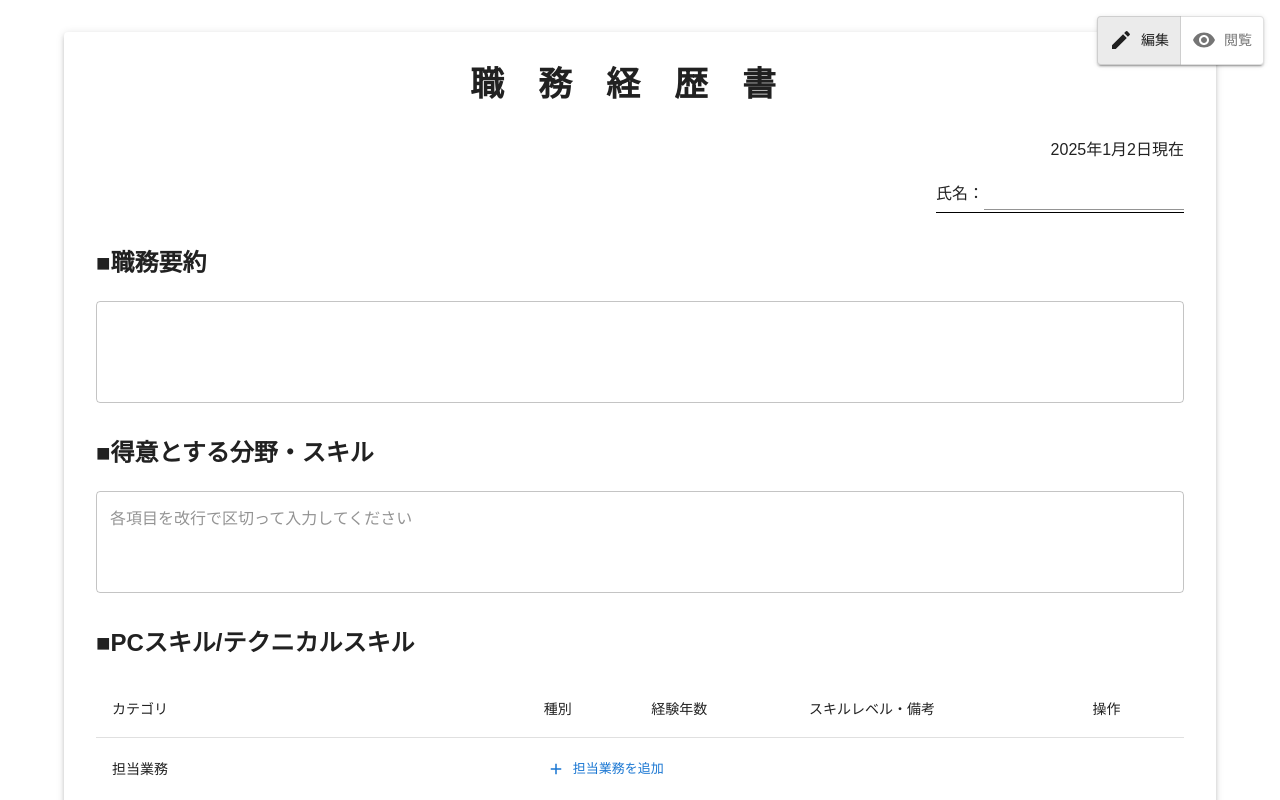
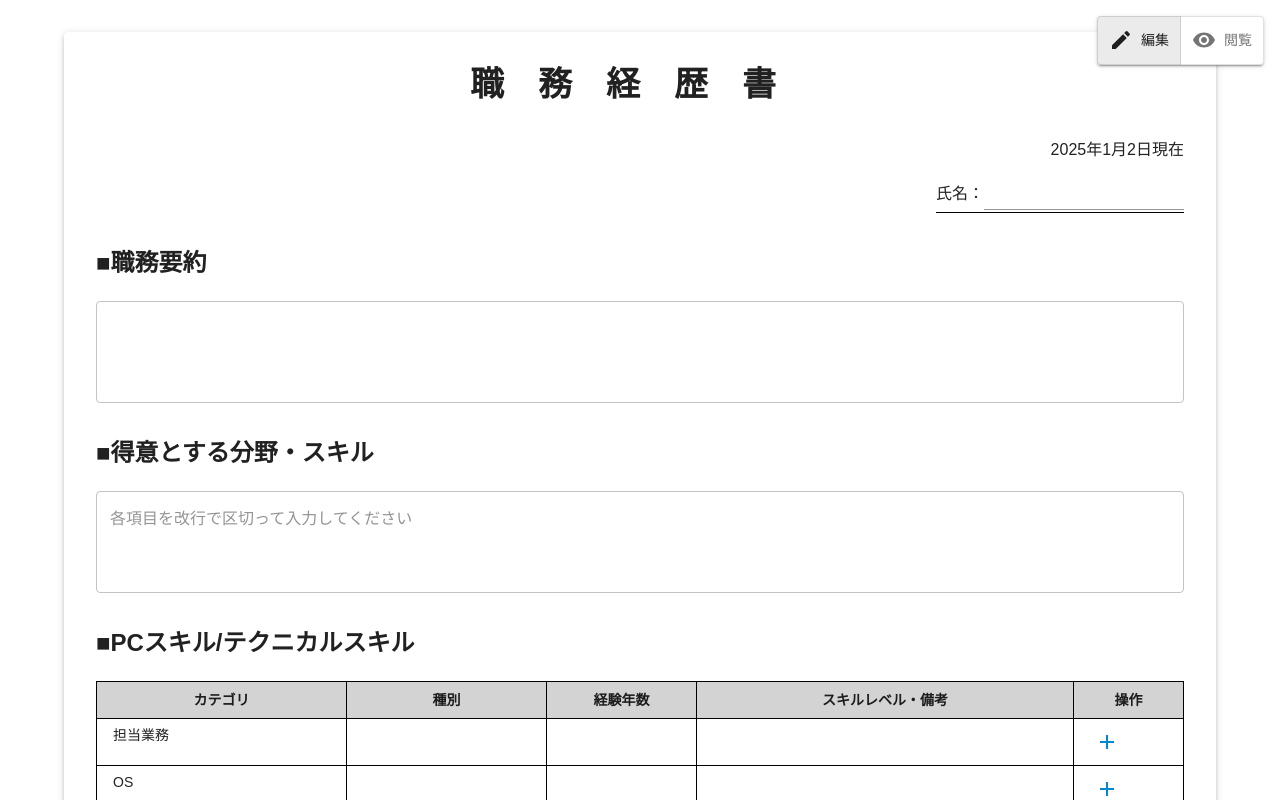
Before and after one commit to hiroki-sato-workman/resume-builder, a React (Create React App) app: page / in a window 1280 px wide. Shown: the top 800 px of the page. Built offline with nearby package versions, Linux system fonts and the light colour scheme.

Commit message:
feat: テーブルのスタイルを変更

```diff
--- a/src/components/TechnicalSkills/EditModeTechnicalSkills/EditModeTechnicalSkills.tsx
+++ b/src/components/TechnicalSkills/EditModeTechnicalSkills/EditModeTechnicalSkills.tsx
@@ -1,4 +1,5 @@
 import {
+  Box,
   Button,
   IconButton,
   MenuItem,
@@ -40,50 +41,57 @@ const EditModeTechnicalSkills: FC<Props> = ({technicalSkills, onChange}: Props)
   };
 
   const handleDeleteSkill = (index: number) => {
-    const skillToDelete = technicalSkills[index];
-    const remainingSkillsInCategory = technicalSkills.filter(
-      (s, i) => i !== index && s.category === skillToDelete.category
-    );
-
-    if (remainingSkillsInCategory.length === 0) {
-      return;
-    }
-
     const updatedSkills = technicalSkills.filter((_, i) => i !== index);
     onChange(updatedSkills);
   };
 
+  const AddSkillButton = ({ category }: { category: string }) => {
     return (
-    <Table>
+      <IconButton
+        size="small"
+        onClick={() => handleAddSkill(category)}
+        color="info"
+      >
+        <AddIcon/>
+      </IconButton>
+    )
+  }
+
+  return (
+    <Table size="small">
       <TableHead>
         <TableRow>
-          <TableCell>カテゴリ</TableCell>
-          <TableCell>種別</TableCell>
-          <TableCell>経験年数</TableCell>
-          <TableCell>スキルレベル・備考</TableCell>
-          <TableCell>操作</TableCell>
+          <TableCell width={250}>カテゴリ</TableCell>
+          <TableCell width={200}>種別</TableCell>
+          <TableCell width={150}>経験年数</TableCell>
+          <TableCell width="auto">スキルレベル・備考</TableCell>
+          <TableCell width={110}>操作</TableCell>
         </TableRow>
       </TableHead>
       <TableBody>
-        {Object.keys(CATEGORIES).map(category => (
+        {Object.keys(CATEGORIES).map(category => {
+            const categorySkills = technicalSkills.filter(skill => skill.category === category);
+            const filteredCategorySkills = technicalSkills.filter(skill => skill.category === category)
+            return (
               <Fragment key={category}>
                 <TableRow>
-              <TableCell>{category}</TableCell>
-              <TableCell colSpan={4}>
-                <Button
-                  startIcon={<AddIcon />}
-                  onClick={() => handleAddSkill(category)}
-                  size="small"
-                >
-                  {category}を追加
-                </Button>
+                  <TableCell rowSpan={categorySkills.length + 1}>
+                    {category}
                   </TableCell>
+                  {/* NOTE: スキル未設定の場合は空のセルで埋める */}
+                  {filteredCategorySkills.length === 0 && (
+                    <>
+                      <TableCell/>
+                      <TableCell/>
+                      <TableCell/>
+                      <TableCell>
+                        <AddSkillButton category={category} />
+                      </TableCell>
+                    </>
+                  )}
                 </TableRow>
-            {technicalSkills
-              .filter(skill => skill.category === category)
-              .map((skill, index) => (
+                {filteredCategorySkills.map((skill, index) => (
                   <TableRow key={`${category}-${index}`}>
-                  <TableCell />
                     <TableCell>
                       {CATEGORIES[category as keyof typeof CATEGORIES].length > 0 ? (
                         <Select
@@ -110,7 +118,7 @@ const EditModeTechnicalSkills: FC<Props> = ({technicalSkills, onChange}: Props)
                           size="small"
                           defaultValue={skill.otherType || ''}
                           onChange={(e) => handleUpdateSkill(technicalSkills.indexOf(skill), 'otherType', e.target.value)}
-                        sx={{ mt: 1 }}
+                          sx={{mt: 1}}
                         />
                       )}
                     </TableCell>
@@ -149,20 +157,21 @@ const EditModeTechnicalSkills: FC<Props> = ({technicalSkills, onChange}: Props)
                       )}
                     </TableCell>
                     <TableCell>
-                    {technicalSkills.filter(s => s.category === category).length > 1 && (
+                      <AddSkillButton category={category} />
                       <IconButton
                         size="small"
                         onClick={() => handleDeleteSkill(technicalSkills.indexOf(skill))}
                         color="error"
                       >
-                        <DeleteIcon />
+                        <DeleteIcon/>
                       </IconButton>
-                    )}
                     </TableCell>
                   </TableRow>
                 ))}
               </Fragment>
-        ))}
+            )
+          }
+        )}
       </TableBody>
     </Table>
   )
--- a/src/components/TechnicalSkills/ViewModeTechnicalSkills/ViewModeTechnicalSkills.tsx
+++ b/src/components/TechnicalSkills/ViewModeTechnicalSkills/ViewModeTechnicalSkills.tsx
@@ -1,4 +1,4 @@
-import {Table, TableBody, TableCell, TableHead, TableRow} from '@mui/material';
+import {Box, Table, TableBody, TableCell, TableHead, TableRow} from '@mui/material';
 import {TechnicalSkill} from '../../../types';
 import {CATEGORIES} from '../TechnicalSkills.constant';
 import {FC} from 'react';
@@ -11,19 +11,14 @@ const ViewModeTechnicalSkills: FC<Props> = ({ technicalSkills }: Props) => {
   return (
     <Table size="small">
       <TableHead>
-        <TableRow
-          sx={{
-            border: '1px solid rgba(224, 224, 224, 1)',
-            backgroundColor: 'lightgray !important'
-          }}
-        >
-          <TableCell width={175} sx={{ borderRight: '1px solid rgba(224, 224, 224, 1)' }}>
+        <TableRow>
+          <TableCell>
             カテゴリ
           </TableCell>
-          <TableCell width={120} sx={{ borderRight: '1px solid rgba(224, 224, 224, 1)' }}>
+          <TableCell>
             種別
           </TableCell>
-          <TableCell width={100} sx={{ borderRight: '1px solid rgba(224, 224, 224, 1)' }}>
+          <TableCell>
             経験年数
           </TableCell>
           <TableCell>
@@ -35,42 +30,21 @@ const ViewModeTechnicalSkills: FC<Props> = ({ technicalSkills }: Props) => {
         {Object.keys(CATEGORIES).map(category => {
           const categorySkills = technicalSkills.filter(skill => skill.category === category);
           return categorySkills?.map((skill, index) => (
-            <TableRow
-              key={`${category}-${index}`}
-              sx={{
-                border: '1px solid rgba(224, 224, 224, 1)',
-              }}>
+            <TableRow key={`${category}-${index}`}>
               {index === 0 && (
                 <TableCell
                   rowSpan={categorySkills.length}
-                  sx={{
-                    borderRight: '1px solid rgba(224, 224, 224, 1)',
-                    borderBottom: 'none',
-                    verticalAlign: 'top'
-                  }}
                 >
                   {category}
                 </TableCell>
               )}
-              <TableCell sx={{
-                borderRight: '1px solid rgba(224, 224, 224, 1)',
-                borderBottom: 'none',
-                verticalAlign: 'top'
-              }}>
+              <TableCell>
                 {skill.type === 'その他' ? skill.otherType : skill.type}
               </TableCell>
-              <TableCell sx={{
-                borderRight: '1px solid rgba(224, 224, 224, 1)',
-                borderBottom: 'none',
-                verticalAlign: 'top'
-              }}>
+              <TableCell>
                 {skill.years}
               </TableCell>
-              <TableCell sx={{
-                borderTop: index === 0 ? '1px solid rgba(224, 224, 224, 1)' : 'none',
-                borderBottom: 'none',
-                verticalAlign: 'top'
-              }}>
+              <TableCell>
                 {skill.level}
               </TableCell>
             </TableRow>
--- a/src/theme.ts
+++ b/src/theme.ts
@@ -22,5 +22,24 @@ export const theme = createTheme({
         },
       },
     },
+    MuiTableHead: {
+      styleOverrides: {
+        root: {
+          backgroundColor: 'lightgray',
+          '& .MuiTableCell-head': {
+            fontWeight: 700,
+            textAlign: 'center',
+          },
+        },
+      },
+    },
+    MuiTableCell: {
+      styleOverrides: {
+        root: {
+          border: '1px solid black',
+          verticalAlign: 'top',
+        },
+      },
+    },
   },
 });
```
Also changed, not shown: src/components/WorkHistory/WorkHistory.tsx (+66 -44 lines), src/types.ts (+7 -3 lines). Lines whose indentation alone changed are shown as unchanged.
